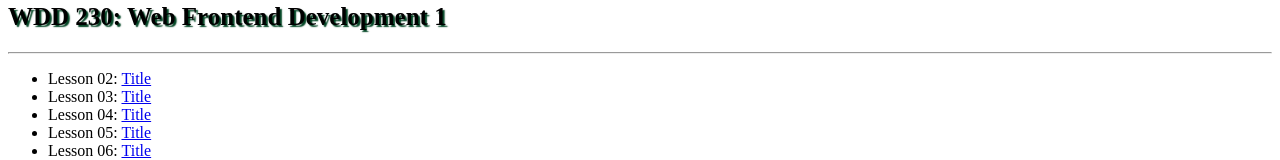
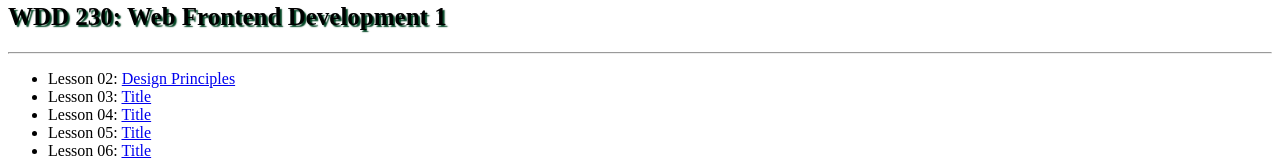
Before and after one commit to Gui1986/wdd230, a plain HTML site: page index.html in a window 1280 px wide. Shown: the part 255-415 px from the top of the page. Drawn offline with Linux system fonts and the light colour scheme.

Commit message:
Update index.html

```diff
--- a/index.html
+++ b/index.html
@@ -20,7 +20,7 @@
                 <h2>WDD 230: Web Frontend Development 1</h2>
                 <hr>
                 <ul>
-                    <li>Lesson 02: <a href="Title.html">Title</a></li>
+                    <li>Lesson 02: <a href="design_principles.html">Design Principles</a></li>
                     <li>Lesson 03: <a href="Title.html">Title</a></li>
                     <li>Lesson 04: <a href="Title.html">Title</a></li>
                     <li>Lesson 05: <a href="Title.html">Title</a></li>
```
